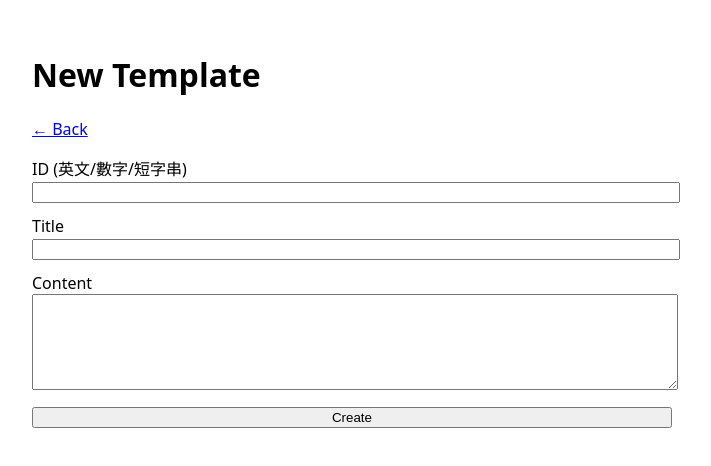
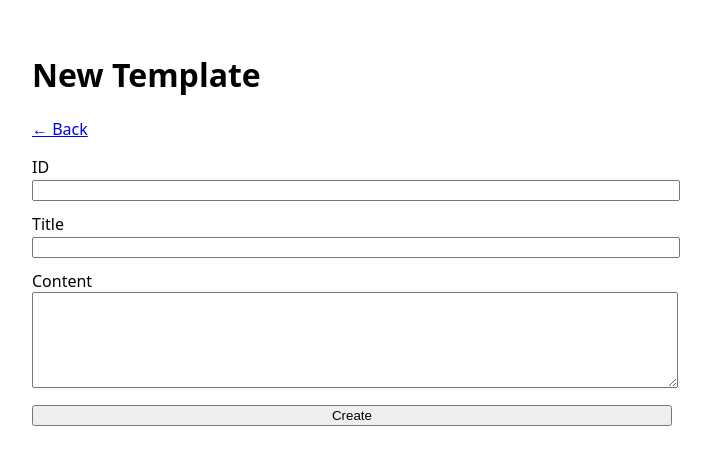
Before and after one commit to Annies0904/workwearyouhoIG, a Next.js app in the folder apps/web/: page /admin/templates/new in a window 1280 px wide. Shown: the top 466 px of the page, without its empty margins (0-711 px from the left). Built offline with nearby package versions, Linux system fonts and the light colour scheme.

Commit message:
Simplify ID label and clean up textarea code

```diff
--- a/apps/web/pages/admin/templates/new.js
+++ b/apps/web/pages/admin/templates/new.js
@@ -36,7 +36,7 @@ export default function NewTemplate() {
 
       <form onSubmit={submit} style={{ display: "grid", gap: 12, maxWidth: 640 }}>
         <label>
-          ID (英文/數字/短字串)
+          ID
           <input value={id} onChange={(e) => setId(e.target.value)} style={{ width: "100%" }} />
         </label>
         <label>
@@ -45,12 +45,7 @@ export default function NewTemplate() {
         </label>
         <label>
           Content
-          <textarea
-            value={content}
-            onChange={(e) => setContent(e.target.value)}
-            rows={6}
-            style={{ width: "100%" }}
-          />
+          <textarea value={content} onChange={(e) => setContent(e.target.value)} rows={6} style={{ width: "100%" }} />
         </label>
         <button type="submit">Create</button>
       </form>
```
